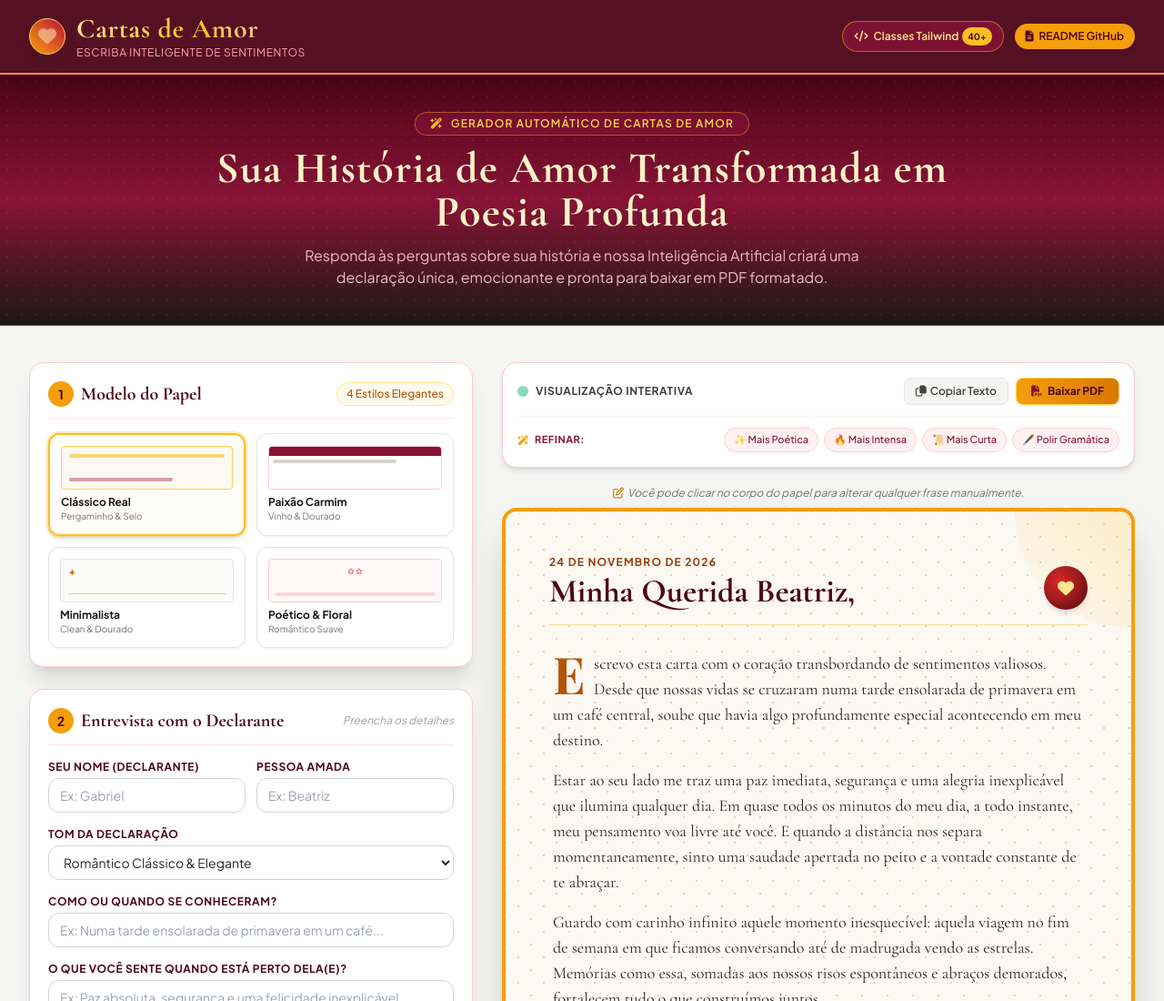
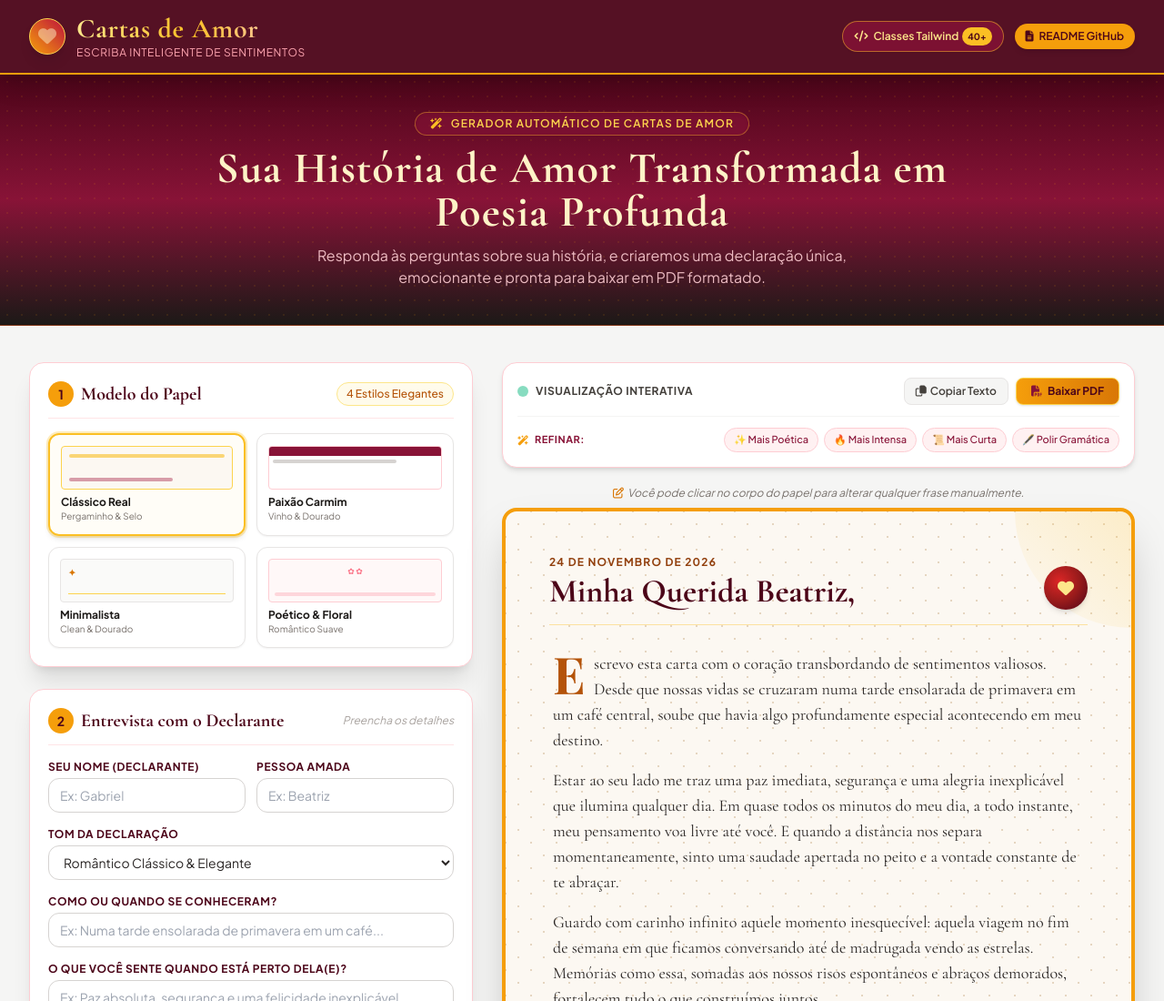
Before and after one commit to Ry4nBR/gerador-de-cartas-de-amor-projeto-tailwind, a plain HTML site: page index.html in a window 1280 px wide. Shown: the top 1100 px of the page at 91% size. Drawn offline with nearby package versions, Linux system fonts and the light colour scheme; a web font is replaced by a local one.

Commit message:
style: atualiza chamada principal da seção hero

```diff
--- a/index.html
+++ b/index.html
@@ -192,7 +192,7 @@
                 Sua História de Amor Transformada em Poesia Profunda
             </h2>
             <p class="text-rose-200/90 text-xs sm:text-base max-w-2xl mx-auto leading-relaxed">
-                Responda às perguntas sobre sua história e nossa Inteligência Artificial criará uma declaração única, emocionante e pronta para baixar em PDF formatado.
+                Responda às perguntas sobre sua história, e criaremos uma declaração única, emocionante e pronta para baixar em PDF formatado.
             </p>
         </div>
     </section>
```
